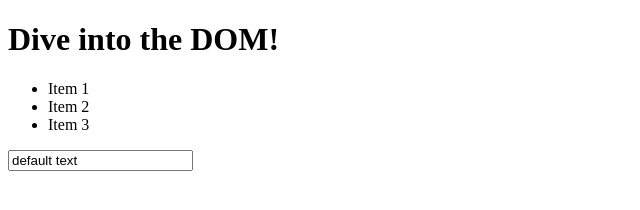
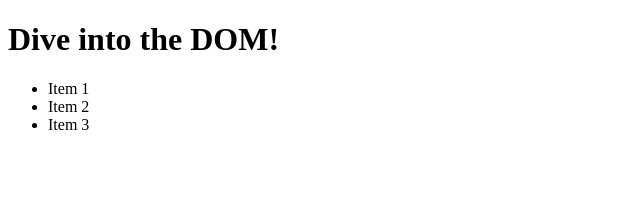
Before and after one commit to Have-Samuel/the-DOM, a plain HTML site: page index.html in a window 1280 px wide. Shown: the whole page, without its empty margins (0-640 px from the left). Drawn offline with Linux system fonts and the light colour scheme.

Commit message:
Changing the html Semantics

```diff
--- a/index.html
+++ b/index.html
@@ -14,6 +14,6 @@
       <li class="list-item">Item 2</li>
       <li class="list-item">Item 3</li>
     </ul>
-    <input type="text" value="default text">
+    <!-- <input type="text" value="default text"> -->
   </body>
 </html>
```
